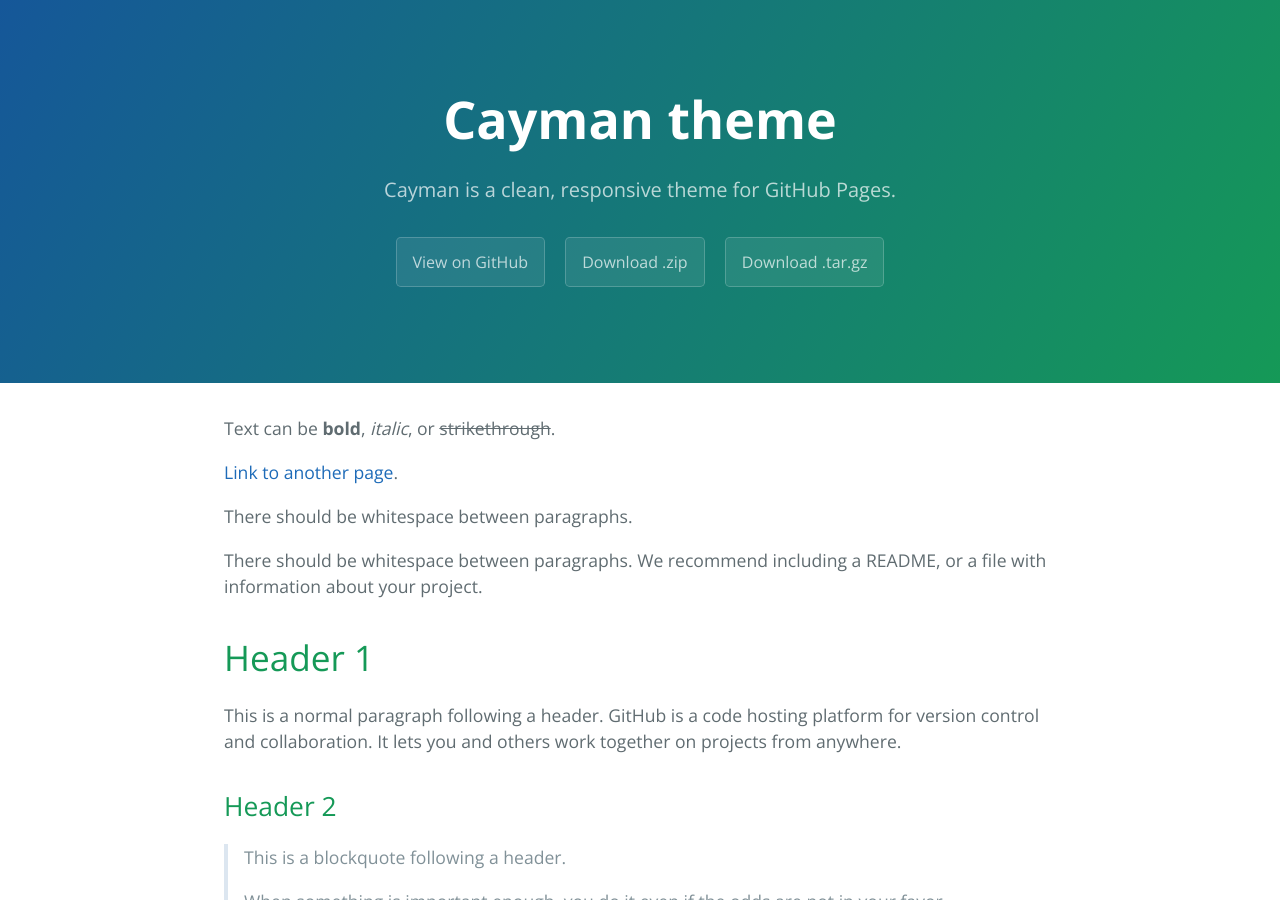
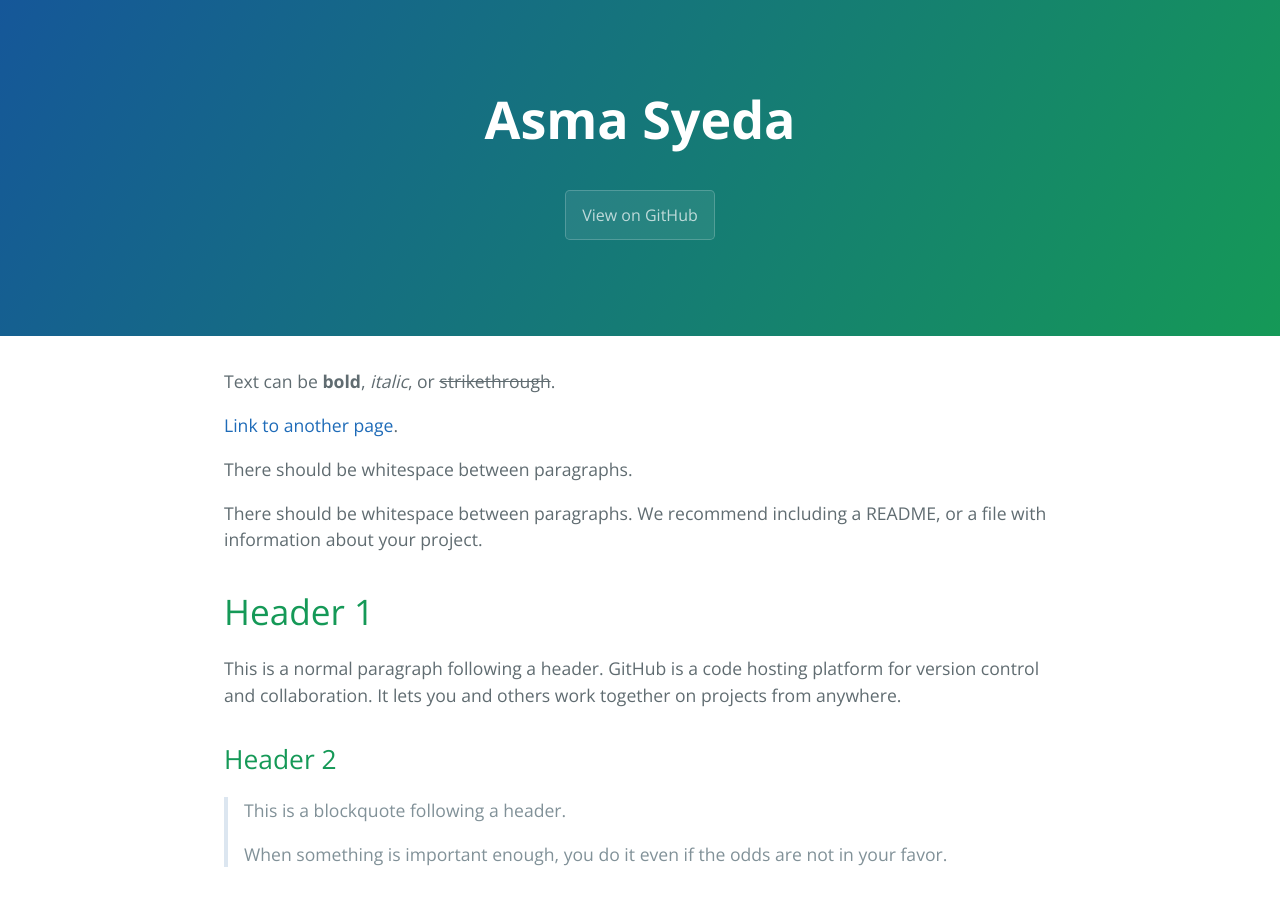
Before and after one commit to asmasyeda/asma-portfolio.io, a Jekyll site: the page built from index.md, in a window 1280 px wide and 900 px high. Built offline with Jekyll 4.4.1, drawn with Linux system fonts in a browser that asks for light colours; the repository's description, which GitHub fills in, is left out.

Commit message:
Update title

```diff
--- a/_config.yml
+++ b/_config.yml
@@ -1,5 +1,5 @@
-title: Cayman theme
-description: Cayman is a clean, responsive theme for GitHub Pages.
-show_downloads: true
-google_analytics:
+title: Asma Syeda
+#description: Cayman is a clean, responsive theme for GitHub Pages.
+#show_downloads: true
+#google_analytics:
 theme: jekyll-theme-cayman
```
